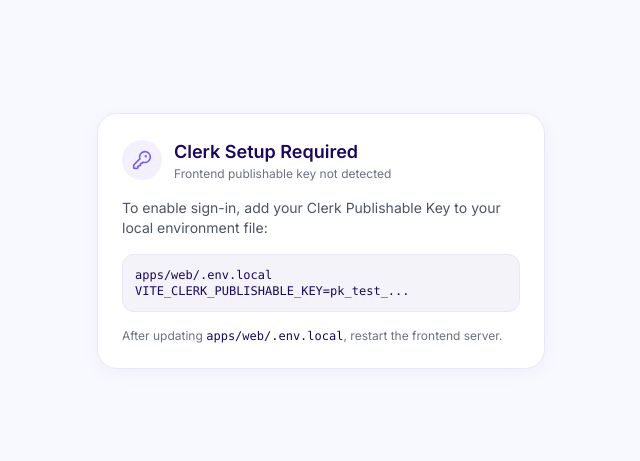
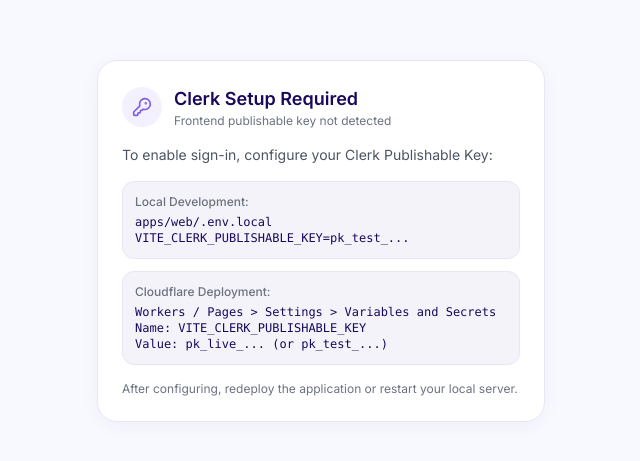
Before and after one commit to tiwariji7/InfoHQ-Command-Center, a React (Vite) app in the folder apps/web/: page / in a window 1280 px wide. Shown: the part 159-620 px from the top of the page, without its empty margins (319-959 px from the left). Built offline with nearby package versions, Linux system fonts and the light colour scheme; no server answers.

Commit message:
fix(auth): prevent rendering App outside ClerkProvider and support Cloudflare build env

```diff
--- a/apps/web/src/App.tsx
+++ b/apps/web/src/App.tsx
@@ -7,11 +7,7 @@
 import { Shell } from './components/layout/Shell.js';
 import Lenis from 'lenis';
 
-interface AppProps {
-  hasValidClerkKey: boolean;
-}
-
-export const App: React.FC<AppProps> = ({ hasValidClerkKey }) => {
+export const App: React.FC = () => {
   const { isLoaded, isSignedIn, getToken } = useAuth();
   const { user: clerkUser } = useUser();
 
@@ -111,10 +107,6 @@
     };
   }, [isSignedIn, clerkUser, getToken]);
 
-  if (!hasValidClerkKey) {
-    return <SignInCard hasValidKey={false} />;
-  }
-
   if (!isLoaded) {
     return (
       <div className="min-h-screen bg-brand-page flex items-center justify-center p-4">
--- a/apps/web/src/components/auth/SignInCard.tsx
+++ b/apps/web/src/components/auth/SignInCard.tsx
@@ -26,16 +26,24 @@
           </div>
 
           <p className="text-sm text-brand-body mb-4">
-            To enable sign-in, add your Clerk Publishable Key to your local environment file:
+            To enable sign-in, configure your Clerk Publishable Key:
           </p>
 
-          <div className="bg-brand-section p-3 rounded-control border border-brand-border text-xs font-mono text-brand-heading mb-4 select-all">
+          <div className="bg-brand-section p-3 rounded-control border border-brand-border text-xs font-mono text-brand-heading mb-3 select-all">
+            <span className="text-brand-muted font-sans font-medium block mb-1">Local Development:</span>
             apps/web/.env.local<br />
             VITE_CLERK_PUBLISHABLE_KEY=pk_test_...
           </div>
 
+          <div className="bg-brand-section p-3 rounded-control border border-brand-border text-xs font-mono text-brand-heading mb-4 select-all">
+            <span className="text-brand-muted font-sans font-medium block mb-1">Cloudflare Deployment:</span>
+            Workers / Pages &gt; Settings &gt; Variables and Secrets<br />
+            Name: VITE_CLERK_PUBLISHABLE_KEY<br />
+            Value: pk_live_... (or pk_test_...)
+          </div>
+
           <p className="text-xs text-brand-muted">
-            After updating <code className="text-brand-heading font-medium">apps/web/.env.local</code>, restart the frontend server.
+            After configuring, redeploy the application or restart your local server.
           </p>
         </div>
       </div>
--- a/apps/web/src/main.tsx
+++ b/apps/web/src/main.tsx
@@ -2,9 +2,10 @@
 import ReactDOM from 'react-dom/client';
 import { ClerkProvider } from '@clerk/clerk-react';
 import { App } from './App.js';
+import { SignInCard } from './components/auth/SignInCard.js';
 import './index.css';
 
-const clerkPublishableKey = import.meta.env.VITE_CLERK_PUBLISHABLE_KEY || '';
+const clerkPublishableKey = (import.meta.env.VITE_CLERK_PUBLISHABLE_KEY || '').trim();
 const hasValidKey = Boolean(
   clerkPublishableKey &&
     clerkPublishableKey.startsWith('pk_') &&
@@ -15,10 +16,10 @@
   <React.StrictMode>
     {hasValidKey ? (
       <ClerkProvider publishableKey={clerkPublishableKey}>
-        <App hasValidClerkKey={true} />
+        <App />
       </ClerkProvider>
     ) : (
-      <App hasValidClerkKey={false} />
+      <SignInCard hasValidKey={false} />
     )}
   </React.StrictMode>
 );
--- a/apps/web/vite.config.ts
+++ b/apps/web/vite.config.ts
@@ -1,8 +1,20 @@
-import { defineConfig } from 'vite';
+import { defineConfig, loadEnv } from 'vite';
 import react from '@vitejs/plugin-react';
 
-export default defineConfig({
+export default defineConfig(({ mode }) => {
+  const env = loadEnv(mode, process.cwd(), '');
+  const clerkPublishableKey =
+    env.VITE_CLERK_PUBLISHABLE_KEY ||
+    env.CLERK_PUBLISHABLE_KEY ||
+    process.env.VITE_CLERK_PUBLISHABLE_KEY ||
+    process.env.CLERK_PUBLISHABLE_KEY ||
+    '';
+
+  return {
     plugins: [react()],
+    define: {
+      'import.meta.env.VITE_CLERK_PUBLISHABLE_KEY': JSON.stringify(clerkPublishableKey),
+    },
     server: {
       port: 5173,
       proxy: {
@@ -12,4 +24,5 @@
         },
       },
     },
+  };
 });
```
Lines whose indentation alone changed are shown as unchanged.
